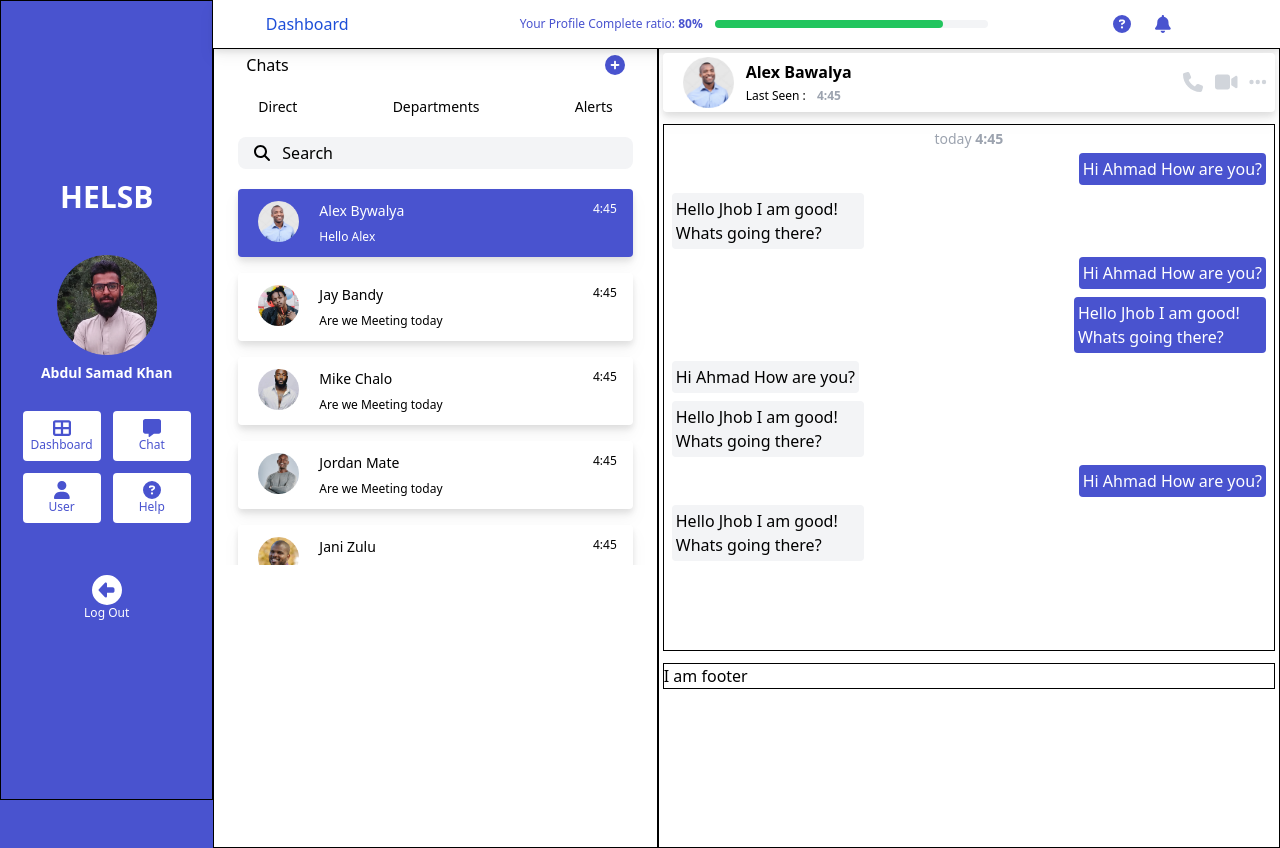
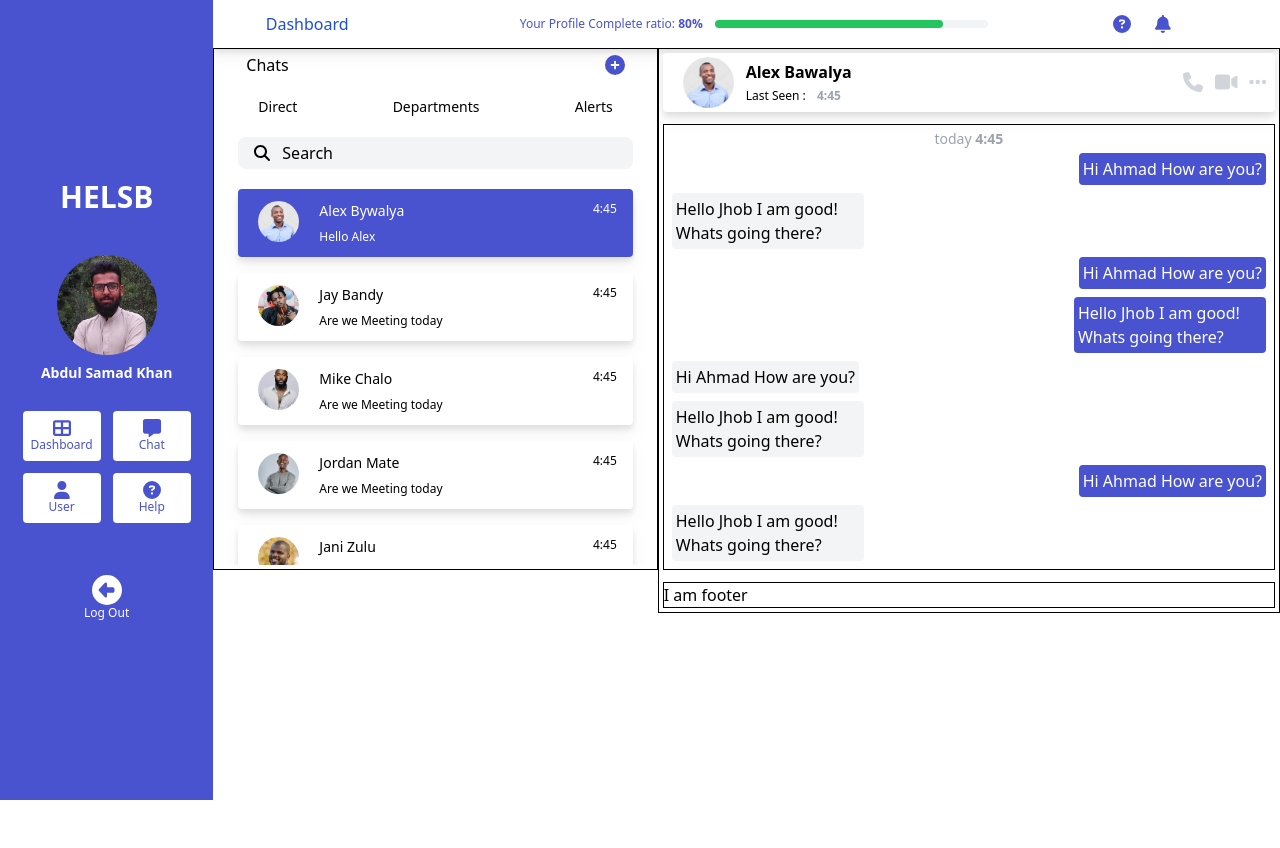
Before and after one commit to AbdulSamad676/Dashboard-in-React, a React (Vite) app: page /chat in a window 1280 px wide. After the commit the page ends 800 px from the top, so only its background shows below. Built offline with nearby package versions, Linux system fonts and the light colour scheme.

Commit message:
height issues fixed

```diff
--- a/src/components/ChatItem.jsx
+++ b/src/components/ChatItem.jsx
@@ -98,7 +98,7 @@ function ChatItem() {
 
 	return (
 		<>
-			<div className='border border-black p-1 col-span-12  sm:col-span-5 h-auto sm:h-screen px-3'>
+			<div className='border border-black p-1 col-span-12  sm:col-span-5 h-max  px-3'>
 				{/* Chat Items Section Start */}
 
 				<div className='flex justify-between px-5 items-center'>
@@ -137,7 +137,7 @@ function ChatItem() {
 			</div>
 			{/* Chat Items Section End */}
 			{/* chat conversation */}
-			<div className='border border-black p-1 col-span-12 sm:col-span-7 h-screen'>
+			<div className='border border-black p-1 col-span-12 sm:col-span-7 h-max'>
 				{/* conversation Header Start */}
 
 				<div
--- a/src/components/Sidebar.jsx
+++ b/src/components/Sidebar.jsx
@@ -12,7 +12,7 @@ import { Link } from 'react-router-dom';
 import IMG from '../assets/images/profile.png';
 function Sidebar() {
 	return (
-		<div className='flex flex-col items-center justify-center border border-black h-screen text-white'>
+		<div className='flex flex-col items-center justify-center text-white'>
 			<div className='mb-5'>
 				<h1 className='hidden sm:block text-3xl text-white font-bold'>
 					HELSB
--- a/src/layout/DashbordLayout.jsx
+++ b/src/layout/DashbordLayout.jsx
@@ -24,11 +24,11 @@ const DashboardLayout = ({ children }) => {
 
 	return (
 		<div className='grid grid-cols-12 '>
-			<div className='col-span-2 bg-primary'>
+			<div className='col-span-2 bg-primary h-screen flex justify-center'>
 				<Sidebar />
 			</div>
 
-			<main className='flex flex-col col-span-10'>
+			<main className='flex flex-col col-span-10 h-screen overflow-auto'>
 				<Header />
 				<div className='w-full'>{children}</div>
 			</main>
```
